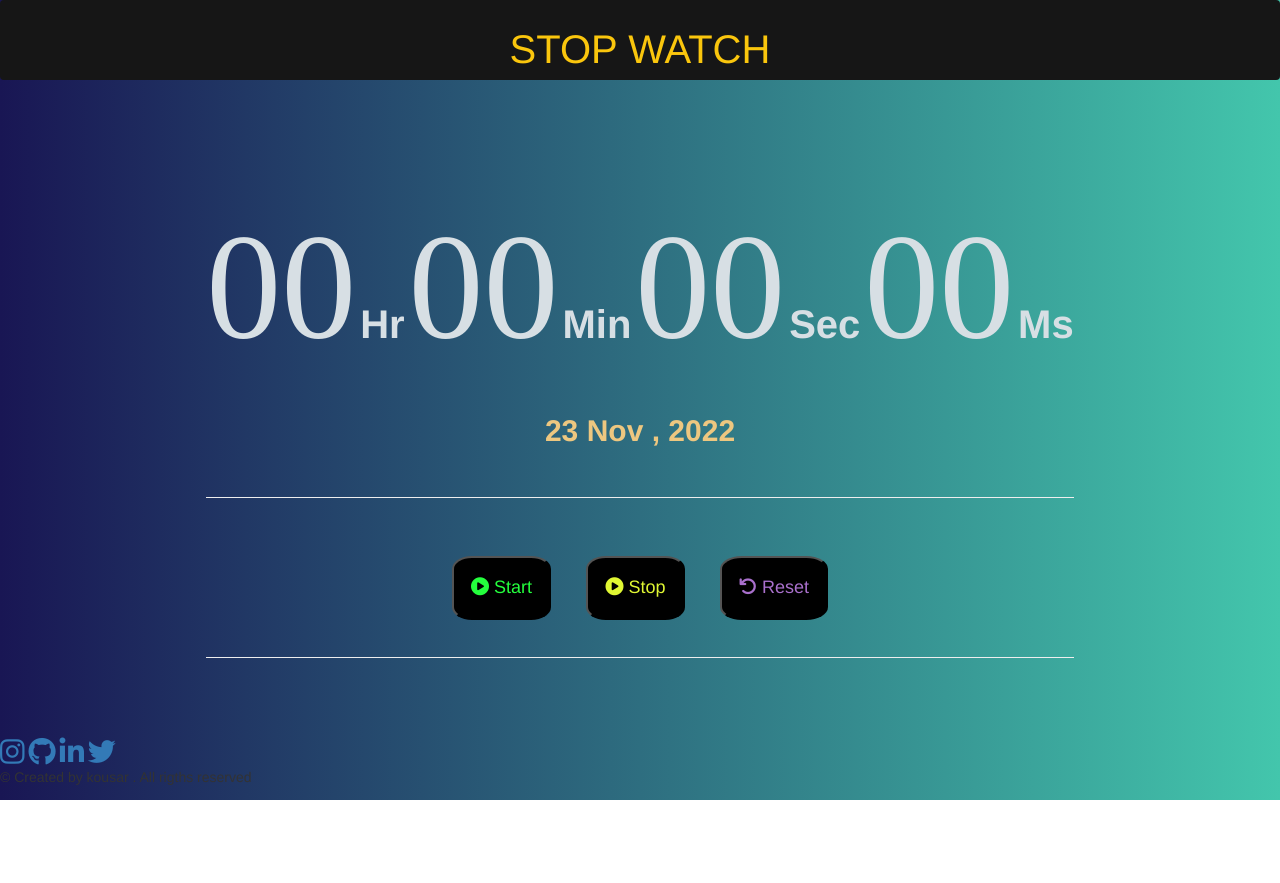
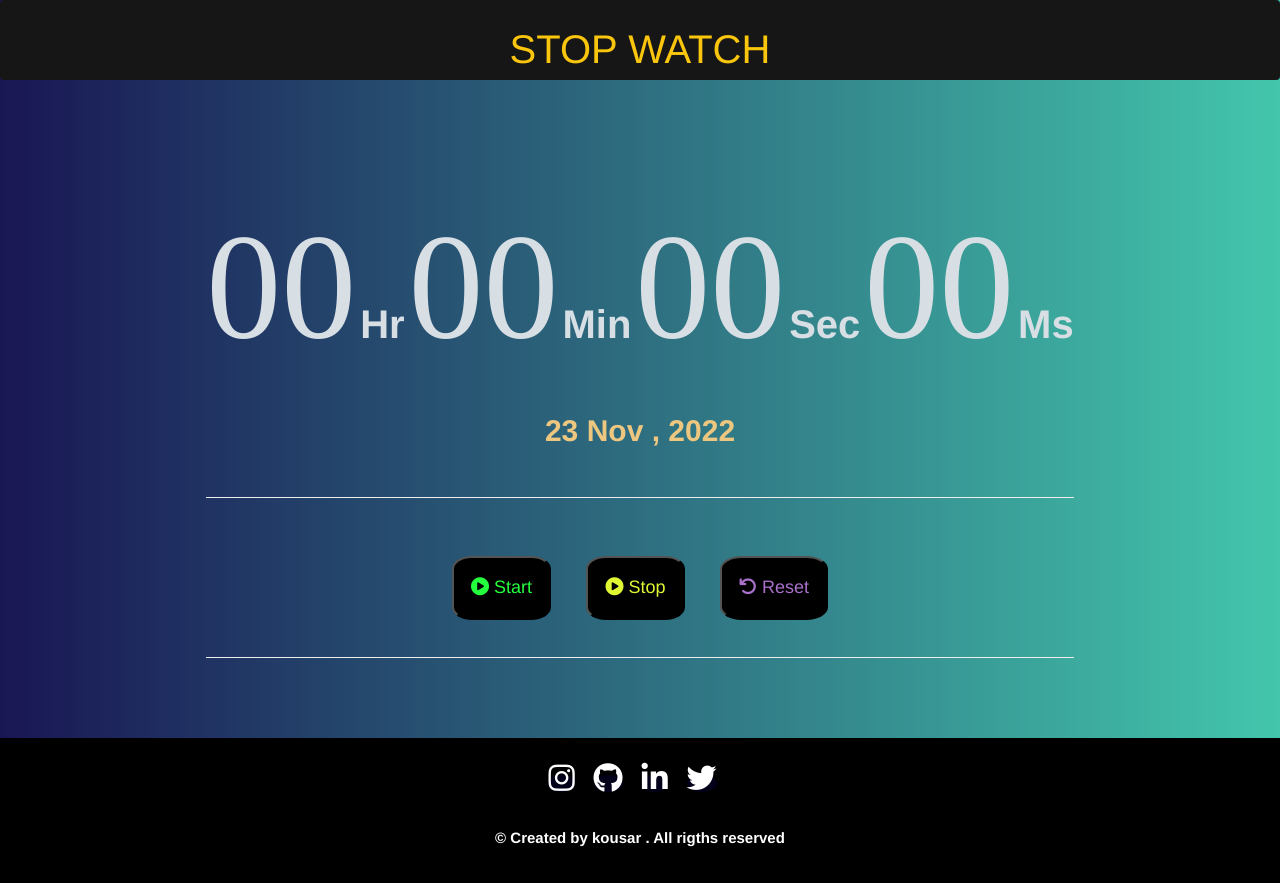
Before and after one commit to Kousar09/StopWatch, a plain HTML site: page index.html in a window 1280 px wide. Before the commit the page ends 800 px from the top, so only its background shows below. Drawn offline with nearby package versions, Linux system fonts and the light colour scheme.

Commit message:
Update style.css

```diff
--- a/style.css
+++ b/style.css
@@ -178,3 +178,36 @@ nav p{
     font-weight: 600;
     font-size: 30px;
   }
+.footer {
+    background-color: black;
+    color: #fff;
+    text-align: center;
+    font-weight: 600;
+    padding: 25px 0;
+}
+
+.footer__title {
+    font-size: 32px;
+    margin-bottom: 32px;
+}
+
+.footer__social {
+    margin-bottom: 32px;
+}
+
+.footer__icon {
+    font-size: 1.5rem;
+    color: #fff;
+    margin-right: 15px;
+    border-radius: 50%;
+    width: 40px;
+    height: 40px;
+    background: rgba(28, 9, 241, 0.1);
+}
+
+.footer p {
+    font-size :15px;
+}
+.footer a:hover{
+    background: gold;
+}
```
